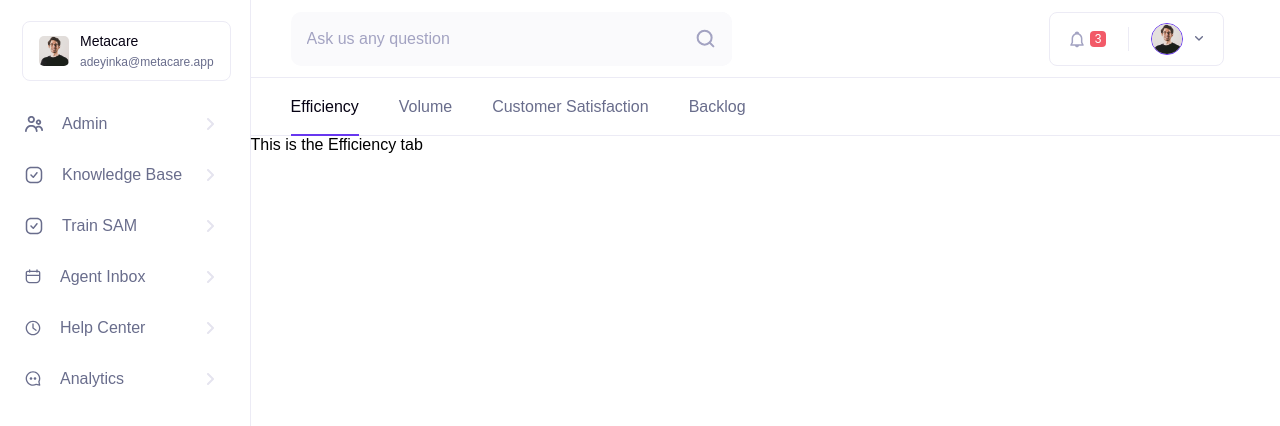
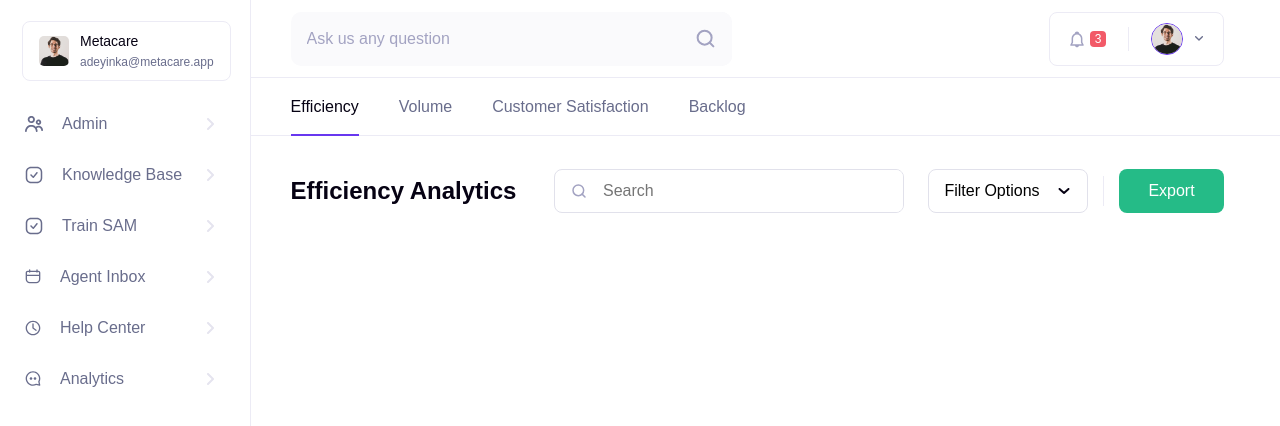
Before and after one commit to Jesuloba-world/metacare-test, a React (Create React App) app: page / in a window 1280 px wide. Shown: the top 426 px of the page. Built offline with nearby package versions, Linux system fonts and the light colour scheme.

Commit message:
efficiency header completed

```diff
--- a/src/components/header/components/questionBar/questionBar.style.js
+++ b/src/components/header/components/questionBar/questionBar.style.js
@@ -18,7 +18,7 @@ export const Input = styled.input`
 	line-height: 29px;
 
 	&::placeholder {
-		color: #a3a3c2;
+		color: ${({ theme }) => theme.darkGrey};
 	}
 
 	&:focus {
--- /dev/null
+++ b/src/components/main/sub/efficiency/header/header.style.js
@@ -0,0 +1,55 @@
+import styled from "styled-components";
+
+export const Container = styled.div`
+	height: 110px;
+	width: 100%;
+	padding-inline: 40px 56px;
+	display: flex;
+	align-items: center;
+	justify-content: space-between;
+`;
+
+export const FilterContainer = styled.div`
+	display: flex;
+	width: 670px;
+	align-items: center;
+`;
+
+export const Filters = styled.div`
+	display: flex;
+	gap: 24px;
+`;
+
+export const Export = styled.button`
+	color: ${({ theme }) => theme.white};
+	background: ${({ theme }) => theme.green};
+	border: none;
+	width: 105px;
+	height: 44px;
+	border-radius: 8px;
+`;
+
+export const FilterOption = styled.button`
+	width: 160px;
+	height: 44px;
+	background: ${({ theme }) => theme.white};
+	border: 1px solid ${({ theme }) => theme.grey};
+	box-sizing: border-box;
+	border-radius: 8px;
+	display: flex;
+	gap: 16px;
+	align-items: center;
+	justify-content: center;
+`;
+
+export const FlexBox = styled.div`
+	flex-grow: 1;
+	display: flex;
+	${(props) => props.export && `justify-content: flex-end`};
+`;
+
+export const LineBetween = styled.div`
+	width: 1px;
+	height: 30px;
+	background: ${({ theme }) => theme.lightGrey};
+`;
--- /dev/null
+++ b/src/components/main/sub/efficiency/header/index.js
@@ -0,0 +1,37 @@
+import {
+	Container,
+	FilterContainer,
+	Filters,
+	Export,
+	FilterOption,
+	FlexBox,
+	LineBetween,
+} from "./header.style";
+import { TextBigBold, TextNormalLink } from "../../../../typography";
+import { ReactComponent as ArrowBlack } from "../../../../../assets/arrow-down-black.svg";
+import { SearchBar } from "./searchBar";
+
+export const Header = () => {
+	return (
+		<Container>
+			<TextBigBold>Efficiency Analytics</TextBigBold>
+			<FilterContainer>
+				<FlexBox>
+					<Filters>
+						<SearchBar />
+						<FilterOption>
+							<TextNormalLink>Filter Options</TextNormalLink>
+							<ArrowBlack />
+						</FilterOption>
+					</Filters>
+				</FlexBox>
+				<LineBetween />
+				<FlexBox export>
+					<Export>
+						<TextNormalLink>Export</TextNormalLink>
+					</Export>
+				</FlexBox>
+			</FilterContainer>
+		</Container>
+	);
+};
--- /dev/null
+++ b/src/components/main/sub/efficiency/header/searchBar/index.js
@@ -0,0 +1,21 @@
+import { Container, Label, Input, InvisibleButton } from "./searchBar.style";
+import { ReactComponent as SearchIcon } from "../../../../../../assets/search-small.svg";
+
+export const SearchBar = () => {
+	// TODO: use react-hook-form for validation
+
+	return (
+		<Container>
+			<Label htmlFor="search">
+				<SearchIcon />
+			</Label>
+			<Input
+				id="search"
+				type="text"
+				name="search"
+				placeholder="Search"
+			></Input>
+			<InvisibleButton />
+		</Container>
+	);
+};
--- /dev/null
+++ b/src/components/main/sub/efficiency/header/searchBar/searchBar.style.js
@@ -0,0 +1,42 @@
+import styled from "styled-components";
+
+export const Container = styled.form`
+	width: 350px;
+	height: 44px;
+	background: ${({ theme }) => theme.white};
+	display: flex;
+	border: 1px solid ${({ theme }) => theme.grey};
+	box-sizing: border-box;
+	border-radius: 8px;
+	overflow: hidden;
+`;
+
+export const Label = styled.label`
+	padding-left: 16px;
+	height: 100%;
+	display: flex;
+	align-items: center;
+
+	&::placeholder {
+		color: ${({ theme }) => theme.darkGrey};
+	}
+`;
+
+export const Input = styled.input`
+	height: 100%;
+	width: 100%;
+	border: none;
+
+	font-weight: 400;
+	font-size: 16px;
+	line-height: 24px;
+	padding-inline: 16px;
+
+	&:focus {
+		outline: none;
+	}
+`;
+
+export const InvisibleButton = styled.button`
+	display: none;
+`;
--- a/src/components/main/sub/efficiency/index.js
+++ b/src/components/main/sub/efficiency/index.js
@@ -1,5 +1,10 @@
 import { Container } from "./efficiency.style";
+import { Header } from "./subcomponent";
 
 export const Efficiency = () => {
-	return <Container>This is the Efficiency tab</Container>;
+	return (
+		<Container>
+			<Header />
+		</Container>
+	);
 };
--- /dev/null
+++ b/src/components/main/sub/efficiency/subcomponent.js
@@ -0,0 +1 @@
+export { Header } from "./header";
--- a/src/components/typography/index.js
+++ b/src/components/typography/index.js
@@ -20,3 +20,12 @@ export const TextNormalLink = styled.p`
 	line-height: 24px;
 	color: inherit;
 `;
+
+export const TextBigBold = styled.h2`
+	font-weight: 600;
+	font-size: 24px;
+	line-height: 160%;
+	display: flex;
+	align-items: center;
+	color: ${({ theme }) => theme.black};
+`;
--- a/src/globalstyle.js
+++ b/src/globalstyle.js
@@ -19,8 +19,11 @@ export const theme = {
 	white: "#fff",
 	black: "#060213",
 	bluishGrey: "#696D8C",
+	grey: "#E1E1EB",
 	lightGrey: "#ECEBF5",
+	lighterGrey: "#fafafc",
+	darkGrey: "#A3A3C2",
 	purple: "#6837EF",
-	lighterGrey: "#fafafc",
 	red: "#f25a68",
+	green: "#25BB87",
 };
```
Also changed, not shown: src/assets/arrow-down-black.svg (added), src/assets/search-small.svg (added).
